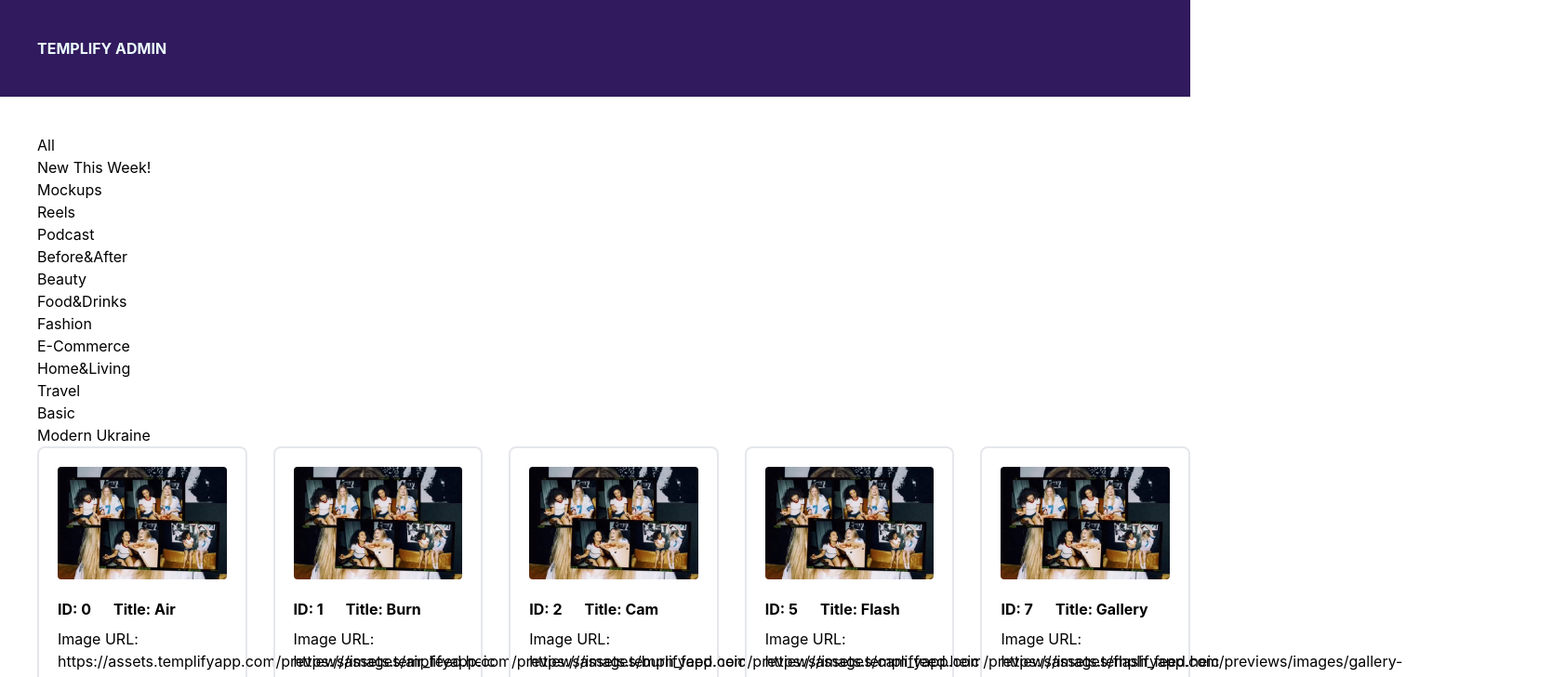
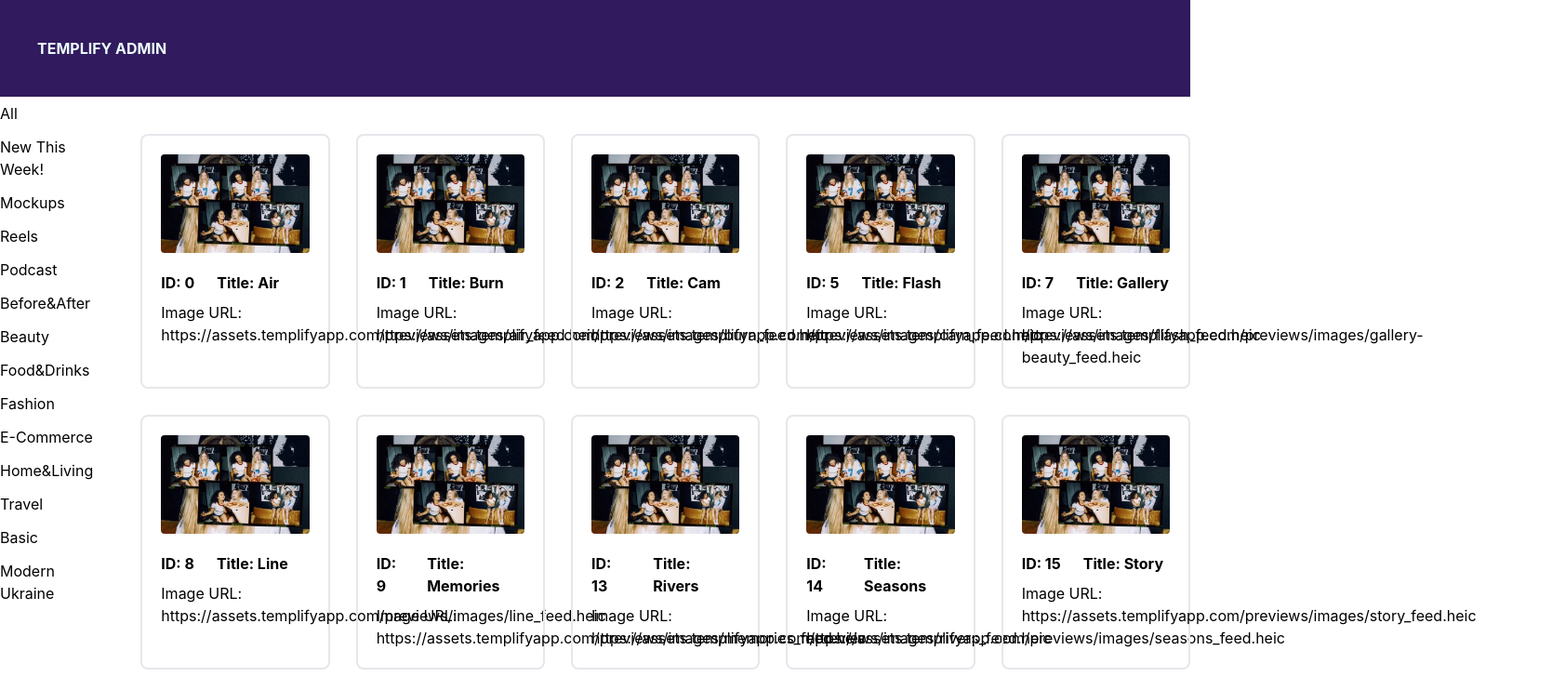
Before and after one commit to Sameliuk-O/admin-panel, a React (Create React App) app: page /admin in a window 1280 px wide. Shown: the top 728 px of the page at 93% size, 1669 px wide, since content can reach past the window. Built offline with nearby package versions, Linux system fonts and the light colour scheme.

Commit message:
Feat: Create Category component and display in all pages

```diff
--- /dev/null
+++ b/src/components/Category/Category.tsx
@@ -0,0 +1,21 @@
+import { Link } from 'react-router-dom';
+
+import { useAppSelector } from '../../hooks/useAppSelector';
+
+const Category = () => {
+  const category = useAppSelector((state) => state.template.categories);
+  return (
+    <ul>
+      {category &&
+        category?.map((el) => (
+          <li className="py-1.5" key={el.categoryID}>
+            <Link className="hover:text-sky-600" to="/admin">
+              {el.name}
+            </Link>
+          </li>
+        ))}
+    </ul>
+  );
+};
+
+export default Category;
--- /dev/null
+++ b/src/components/Category/index.ts
@@ -0,0 +1 @@
+export { default as Category } from './Category';
--- a/src/pages/Admin/Admin.tsx
+++ b/src/pages/Admin/Admin.tsx
@@ -2,12 +2,10 @@ import { useEffect } from 'react';
 
 import { Previews } from '../../components/Previews';
 import { useAppDispatch } from '../../hooks/useAppDispatch';
-import { useAppSelector } from '../../hooks/useAppSelector';
 import Data from '../../mock/feed.json';
 import { setCategory, setPreviews } from '../../store/templatesSlice';
 const Admin = () => {
   // const { data } = useGetAllTemplatesQuery();
-  const category = useAppSelector((state) => state.template.categories);
   const dispatch = useAppDispatch();
   useEffect(() => {
     dispatch(setCategory(Data?.categories));
@@ -15,7 +13,6 @@ const Admin = () => {
   }, []);
   return (
     <div className="container mx-auto pl-10 pt-10">
-      <ul>{category && category?.map((el) => <li key={el.categoryID}>{el.name}</li>)}</ul>
       <Previews />
     </div>
   );
--- a/src/routes/RoutesComponent/RoutesComponent.tsx
+++ b/src/routes/RoutesComponent/RoutesComponent.tsx
@@ -1,5 +1,6 @@
 import { Navigate, Route, Routes } from 'react-router-dom';
 
+import { Category } from '../../components/Category';
 import { Header } from '../../components/Header';
 import { Admin } from '../../pages/Admin';
 
@@ -7,10 +8,13 @@ const RoutesComponent = () => {
   return (
     <>
       <Header />
-      <Routes>
-        <Route element={<Admin />} path="/admin" />
-        <Route element={<Navigate to="/admin" replace />} path="/*" />
-      </Routes>
+      <div className=" container mx-auto flex">
+        <Category />
+        <Routes>
+          <Route element={<Admin />} path="/admin" />
+          <Route element={<Navigate to="/admin" replace />} path="/*" />
+        </Routes>
+      </div>
     </>
   );
 };
```
